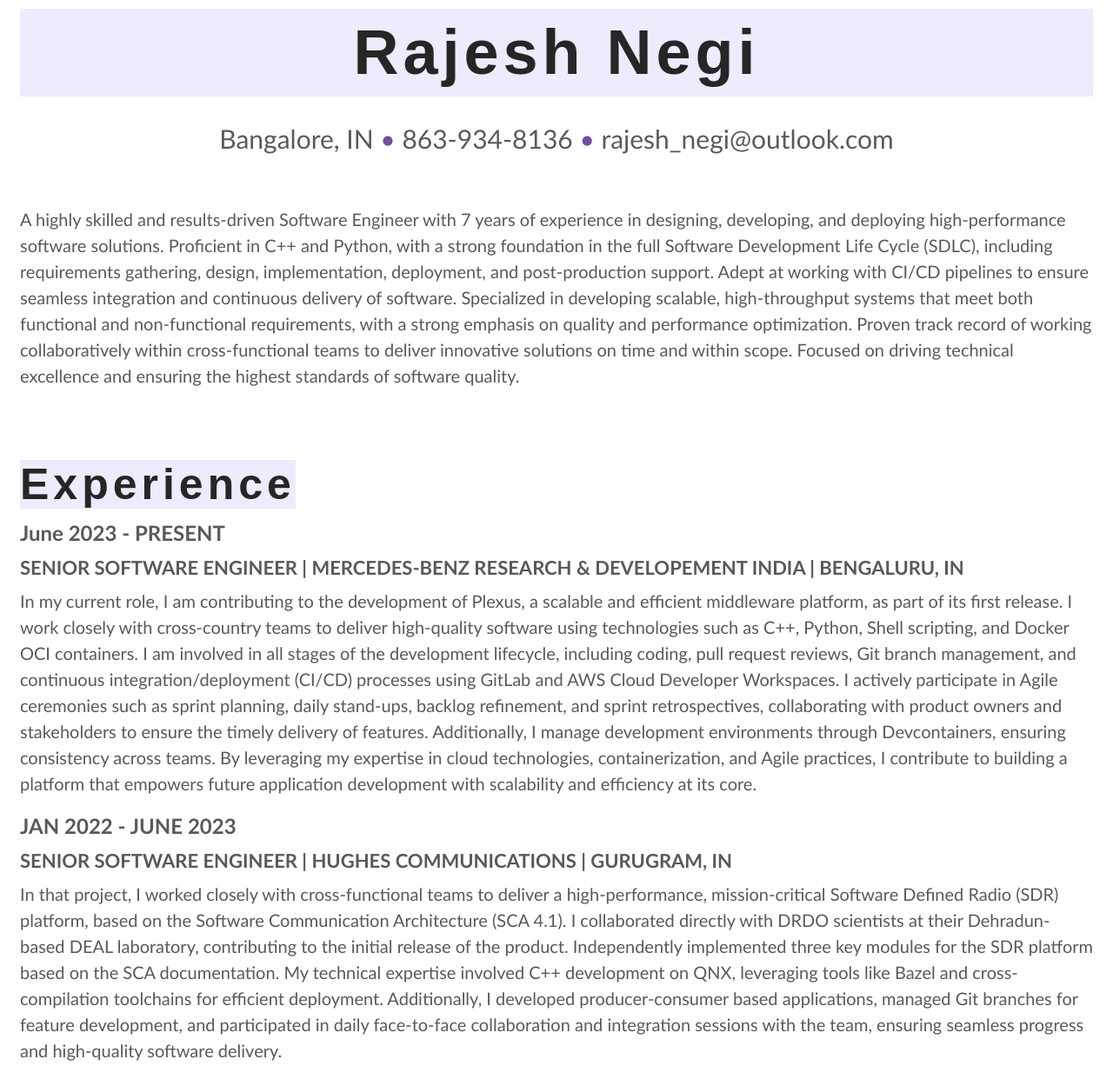
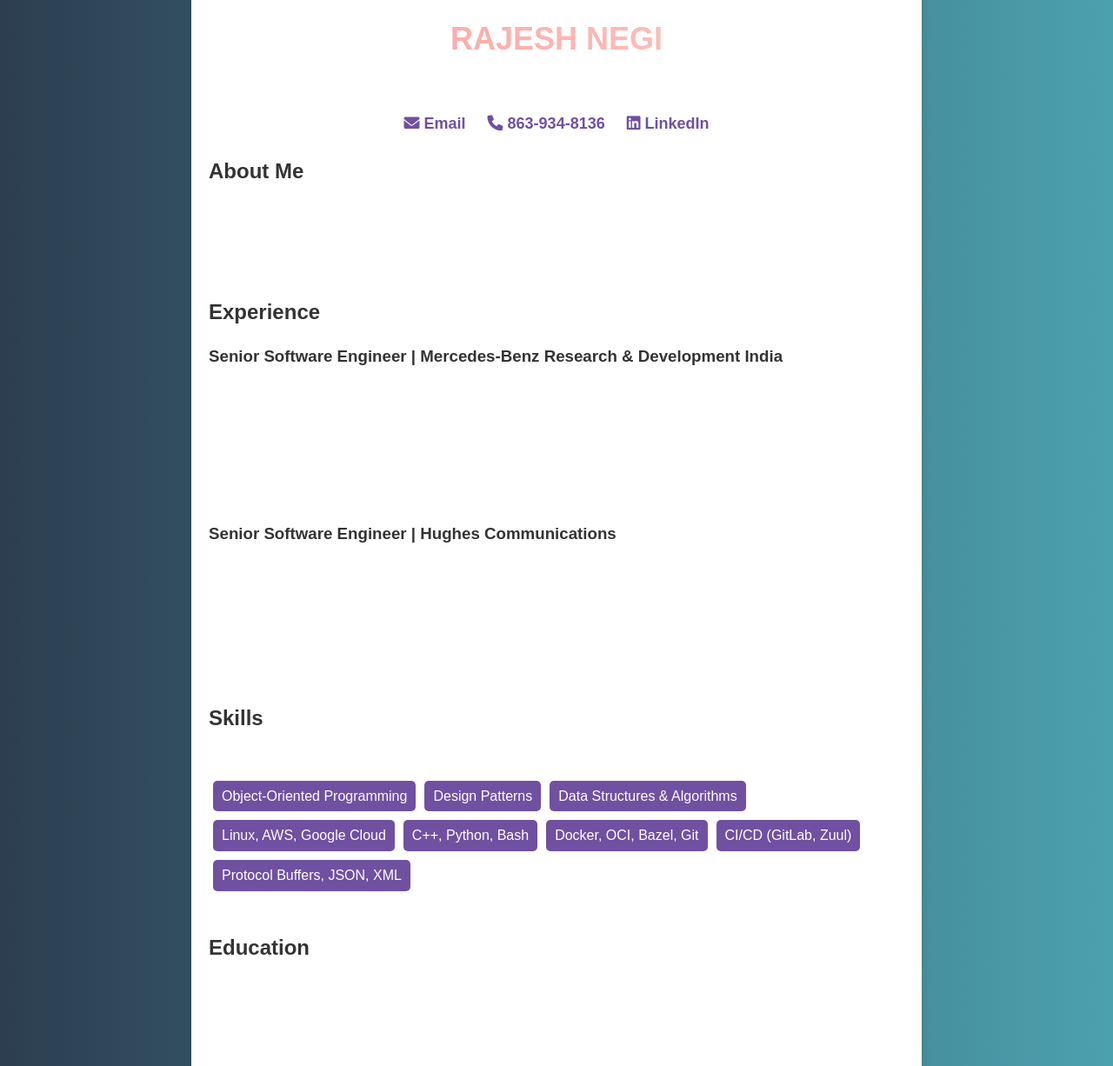
Before and after one commit to rbitnode/rbitnode.github.io, a plain HTML site: page resume.html in a window 1280 px wide. Shown: the part 40-1266 px from the top of the page at 87% size. Drawn offline with Linux system fonts and the light colour scheme.

Commit message:
updated resume

```diff
--- a/assets/css/resume.css
+++ b/assets/css/resume.css
@@ -1,85 +1,90 @@
-div.WordSection1 {
-    margin-left: 15px;
-    margin-right: 15px;
-    margin-top: 15px;
+/* Modern Resume CSS */
+body {
+    font-family: 'Poppins', sans-serif;
+    margin: 0;
+    padding: 0;
+    background: linear-gradient(to right, #2c3e50, #4ca1af);
+    color: #fff;
 }
 
-p.MsoTitle,
-li.MsoTitle,
-div.MsoTitle {
-    margin-top: 50px;
-    margin-bottom: 30px;
-    text-align: center;
-    line-height: 140%;
-    background: #eeebff;
-    font-size: 72px;
-    font-family: "Speak Pro", sans-serif;
-    color: #262626;
-    letter-spacing: 5px;
-    font-weight: bold;
+.container {
+    max-width: 1000px;
+    margin: 50px auto;
+    padding: 40px;
+    background: rgba(255, 255, 255, 0.1);
+    border-radius: 10px;
+    box-shadow: 0px 4px 10px rgba(0, 0, 0, 0.2);
+    backdrop-filter: blur(10px);
 }
 
-p.MsoSubtitle,
-li.MsoSubtitle,
-div.MsoSubtitle {
-    margin-top: 10px;
-    margin-bottom: 10px;
-    text-align: center;
-    line-height: 120%;
-    font-size: 30px;
-    font-family: "Calibri", sans-serif;
-    color: #5A5A5A;
-}
-
-p.MsoNormal,
-li.MsoNormal,
-div.MsoNormal {
-    margin-top: 10px;
-    line-height: 150%;
-    font-size: 20px;
-    font-family: "Calibri", sans-serif;
-    color: #595959;
+h1, h2, h3 {
+    font-weight: 600;
 }
 
 h1 {
-    margin-top: 80px;
-    margin-bottom: 12px;
-    line-height: 120%;
-    font-size: 50px;
-    font-family: "Speak Pro", sans-serif;
-    color: #262626;
-    letter-spacing: 5px;
-    font-weight: bold;
+    font-size: 36px;
+    text-transform: uppercase;
+    text-align: center;
+    background: -webkit-linear-gradient(left, #ff9a9e, #fad0c4);
+    -webkit-background-clip: text;
+    -webkit-text-fill-color: transparent;
 }
 
 h2 {
-    margin-top: 10px;
-    margin-bottom: 9.0pt;
-    line-height: 120%;
     font-size: 24px;
-    font-family: "Calibri", sans-serif;
-    color: #595959;
-    font-weight: bold;
+    border-bottom: 2px solid #fff;
+    padding-bottom: 5px;
+    margin-top: 30px;
 }
 
-h3 {
-    margin-top: 10px;
-    margin-bottom: 5px;
-    line-height: 120%;
-    font-size: 22px;
-    font-family: "Calibri", sans-serif;
-    color: #595959;
-    text-transform: uppercase;
-    font-weight: bold;
+p, ul {
+    font-size: 16px;
+    line-height: 1.6;
 }
 
-
-
-span.Bold {
-    font-weight: bold;
+.contact {
+    text-align: center;
+    font-size: 18px;
+    margin-bottom: 20px;
 }
 
-span.Shade {
-    border: none;
-    background: #eeebff;
+.contact a {
+    color: #fad0c4;
+    text-decoration: none;
+    font-weight: bold;
+    transition: 0.3s;
 }
+
+.contact a:hover {
+    color: #ff9a9e;
+}
+
+.section {
+    margin-bottom: 30px;
+}
+
+.skills {
+    /* margin-bottom: 30px; */
+    display: flex;
+    flex-wrap: wrap;
+    gap: 10px;
+}
+
+.skill-item {
+    background: rgba(255, 255, 255, 0.2);
+    padding: 8px 15px;
+    border-radius: 5px;
+    font-weight: bold;
+    transition: 0.3s;
+}
+
+.skill-item:hover {
+    background: rgba(255, 255, 255, 0.4);
+}
+
+footer {
+    text-align: center;
+    margin-top: 20px;
+    font-size: 14px;
+    opacity: 0.7;
+}
--- a/resume.html
+++ b/resume.html
@@ -1,93 +1,116 @@
-<html>
+<!DOCTYPE html>
+<html lang="en">
+<head>
+    <meta charset="UTF-8">
+    <meta name="viewport" content="width=device-width, initial-scale=1.0">
+    <title>Rajesh Negi - Resume</title>
+    <link rel="stylesheet" href="https://cdnjs.cloudflare.com/ajax/libs/font-awesome/6.0.0/css/all.min.css">
+    <link rel="stylesheet" href="/assets/css/resume.css">
+    <style>
+        body {
+            font-family: Arial, sans-serif;
+            margin: 0;
+            padding: 20px;
+            background-color: #f4f4f4;
+        }
+        .container {
+            max-width: 800px;
+            margin: auto;
+            background: #fff;
+            padding: 20px;
+            box-shadow: 0 0 10px rgba(0, 0, 0, 0.1);
+            border-radius: 8px;
+        }
+        h1, h2, h3 {
+            color: #333;
+        }
+        .header {
+            text-align: center;
+        }
+        .contact {
+            text-align: center;
+            margin: 10px 0;
+        }
+        .contact a {
+            color: #7050A0;
+            text-decoration: none;
+            margin: 0 10px;
+        }
+        .section {
+            margin-bottom: 20px;
+        }
+        .skills ul {
+            list-style: none;
+            padding: 0;
+            display: flex;
+            flex-wrap: wrap;
+        }
+        .skills li {
+            background: #7050A0;
+            color: white;
+            padding: 5px 10px;
+            margin: 5px;
+            border-radius: 5px;
+        }
+    </style>
+</head>
+<body>
+    <div class="container">
+        <div class="header">
+            <h1>Rajesh Negi</h1>
+            <p>Senior Software Engineer</p>
+        </div>
 
-<head>
-    <meta http-equiv=Content-Type content="text/html; charset=utf-8">
-    <link rel="shortcut icon" href="/assets/images/favicon-32.png">
-    <link href="/assets/css/resume.css" rel=stylesheet />
+        <div class="contact">
+            <a href="mailto:rajesh_negi@outlook.com"><i class="fas fa-envelope"></i> Email</a>
+            <a href="tel:+918639348136"><i class="fas fa-phone"></i> 863-934-8136</a>
+            <a href="https://linkedin.com/in/rajesh-negi" target="_blank"><i class="fab fa-linkedin"></i> LinkedIn</a>
+        </div>
 
+        <div class="section">
+            <h2>About Me</h2>
+            <p>A results-driven Software Engineer with 7+ years of experience in developing scalable, high-performance applications. Proficient in C++, Python, and cloud technologies, with a strong grasp of SDLC, CI/CD pipelines, and Agile methodologies.</p>
+        </div>
 
-</head>
+        <div class="section">
+            <h2>Experience</h2>
+            <h3>Senior Software Engineer | Mercedes-Benz Research & Development India</h3>
+            <p><strong>June 2023 - Present | Bengaluru, IN</strong></p>
+            <ul>
+                <li>Developing Plexus, a high-performance middleware platform.</li>
+                <li>Working with C++, Python, Docker, and AWS Cloud Workspaces.</li>
+                <li>Managing CI/CD pipelines and DevContainers for seamless integration.</li>
+                <li>Collaborating across global teams in an Agile environment.</li>
+            </ul>
 
-<body lang=EN-US link="#8E58B6" vlink="#7F6F6F" style='word-wrap:break-word'>
+            <h3>Senior Software Engineer | Hughes Communications</h3>
+            <p><strong>Jan 2022 - June 2023 | Gurugram, IN</strong></p>
+            <ul>
+                <li>Contributed to Software Defined Radio (SDR) platform based on SCA 4.1.</li>
+                <li>Developed critical modules using C++ on QNX.</li>
+                <li>Worked closely with DRDO scientists for product release.</li>
+            </ul>
+        </div>
 
-    <div class=WordSection1>
+        <div class="section skills">
+            <h2>Skills</h2>
+            <ul>
+                <li>Object-Oriented Programming</li>
+                <li>Design Patterns</li>
+                <li>Data Structures & Algorithms</li>
+                <li>Linux, AWS, Google Cloud</li>
+                <li>C++, Python, Bash</li>
+                <li>Docker, OCI, Bazel, Git</li>
+                <li>CI/CD (GitLab, Zuul)</li>
+                <li>Protocol Buffers, JSON, XML</li>
+            </ul>
+        </div>
 
-        <p class=MsoTitle>Rajesh Negi</p>
-
-        <p class=MsoSubtitle>Bangalore, IN<span style='color:#7050A0'> • </span> 863-934-8136 <span
-                style='color:#7050A0'> • </span>
-            rajesh_negi@outlook.com</p>
-
-        <p class=MsoNormal>&nbsp;</p>
-
-        <p class=MsoNormal>A highly skilled and results-driven Software Engineer with 7 years of experience in
-            designing, developing, and deploying high-performance software solutions. Proficient in C++ and Python, with
-            a strong foundation in the full Software Development Life Cycle (SDLC), including requirements gathering,
-            design, implementation, deployment, and post-production support. Adept at working with CI/CD pipelines to
-            ensure seamless integration and continuous delivery of software. Specialized in developing scalable,
-            high-throughput systems that meet both functional and non-functional requirements, with a strong emphasis on
-            quality and performance optimization. Proven track record of working collaboratively within cross-functional
-            teams to deliver innovative solutions on time and within scope. Focused on driving technical excellence and
-            ensuring the highest standards of software quality.</p>
-
-        <h1><span class=Shade><span style='border:none'><span style='border:none'>Experience</span></span></span></h1>
-
-        <h2>June 2023 - PRESENT</h2>
-
-        <h3>Senior Software Engineer | Mercedes-Benz Research & Developement India | Bengaluru, IN</h3>
-
-        <p class=MsoNormal>In my current role, I am contributing to the development of Plexus, a scalable and efficient
-            middleware platform, as part of its first release. I work closely with cross-country teams to deliver
-            high-quality software using technologies such as C++, Python, Shell scripting, and Docker OCI containers. I
-            am involved in all stages of the development lifecycle, including coding, pull request reviews, Git branch
-            management, and continuous integration/deployment (CI/CD) processes using GitLab and AWS Cloud Developer
-            Workspaces. I actively participate in Agile ceremonies such as sprint planning, daily stand-ups, backlog
-            refinement, and sprint retrospectives, collaborating with product owners and stakeholders to ensure the
-            timely delivery of features. Additionally, I manage development environments through Devcontainers, ensuring
-            consistency across teams. By leveraging my expertise in cloud technologies, containerization, and Agile
-            practices, I contribute to building a platform that empowers future application development with scalability
-            and efficiency at its core.</p>
-
-        <h2>JAN 2022 - JUNE 2023</h2>
-
-        <h3>Senior Software Engineer | Hughes Communications | Gurugram, IN</h3>
-
-        <p class=MsoNormal>In that project, I worked closely with cross-functional teams to deliver a
-            high-performance, mission-critical Software Defined Radio (SDR) platform, based on the Software
-            Communication Architecture (SCA 4.1). I collaborated directly with DRDO scientists at their Dehradun-based
-            DEAL laboratory, contributing to the initial release of the product. Independently implemented three key
-            modules for the SDR platform based on the SCA documentation. My technical expertise involved C++
-            development on QNX, leveraging tools like Bazel and cross-compilation toolchains for efficient deployment.
-            Additionally, I developed producer-consumer based applications, managed Git branches for feature
-            development, and participated in daily face-to-face collaboration and integration sessions with the team,
-            ensuring seamless progress and high-quality software delivery.</p>
-
-        <h1><span class=Shade><span style='border:none'><span style='border:none'>Skills</span></span></span></h1>
-
-        <p class=MsoNormal>
-            <span style='color:#7050A0'> • </span> Object Oriented Programming<br>
-            <span style='color:#7050A0'> • </span> Design Patterns<br>
-            <span style='color:#7050A0'> • </span> Data Structures, Algorithms<br>
-            <span style='color:#7050A0'> • </span> OSI Model, Client-Server Architecture<br>
-            <span style='color:#7050A0'> • </span> Platform: Linux, AWS, Google Cloud<br>
-            <span style='color:#7050A0'> • </span> Coding: C++, Python, Bash<br>
-            <span style='color:#7050A0'> • </span> Tools: Docker, OCI, Bazel, Git, CI/CD (Gitlab, Zuul), Scaled Agile,
-            Waterfall, JIRA, GCC, GDB, Valgrind<br>
-            <span style='color:#7050A0'> • </span> Data: Protocol Buffers, JSON, XML, YAML<br>
-        </p>
-
-        <h1><span class=Shade><span style='border:none'><span style='border:none'>Education</span></span></span></h1>
-
-        <h2>2013-2017 <span style='color:#7050A0'> • </span> JNTU, Hyderabad (IN) </h2>
-        <p class=MsoNormal>B. Tech (Computer Science Engineering)</p>
-
-        <br>
-
-        <h2>2023-2025 <span style='color:#7050A0'> • </span> Coventry University (UK) </h2>
-        <p class=MsoNormal>M. Tech (Automotive Software Engineering)</p>
-
+        <div class="section">
+            <h2>Education</h2>
+            <p><strong>Coventry University, UK</strong> | M.Tech Automotive Software Engineering (2023-2025)</p>
+            <p><strong>JNTU, Hyderabad</strong> | B.Tech Computer Science (2013-2017)</p>
+        </div>
     </div>
-
 </body>
-
 </html>
```
